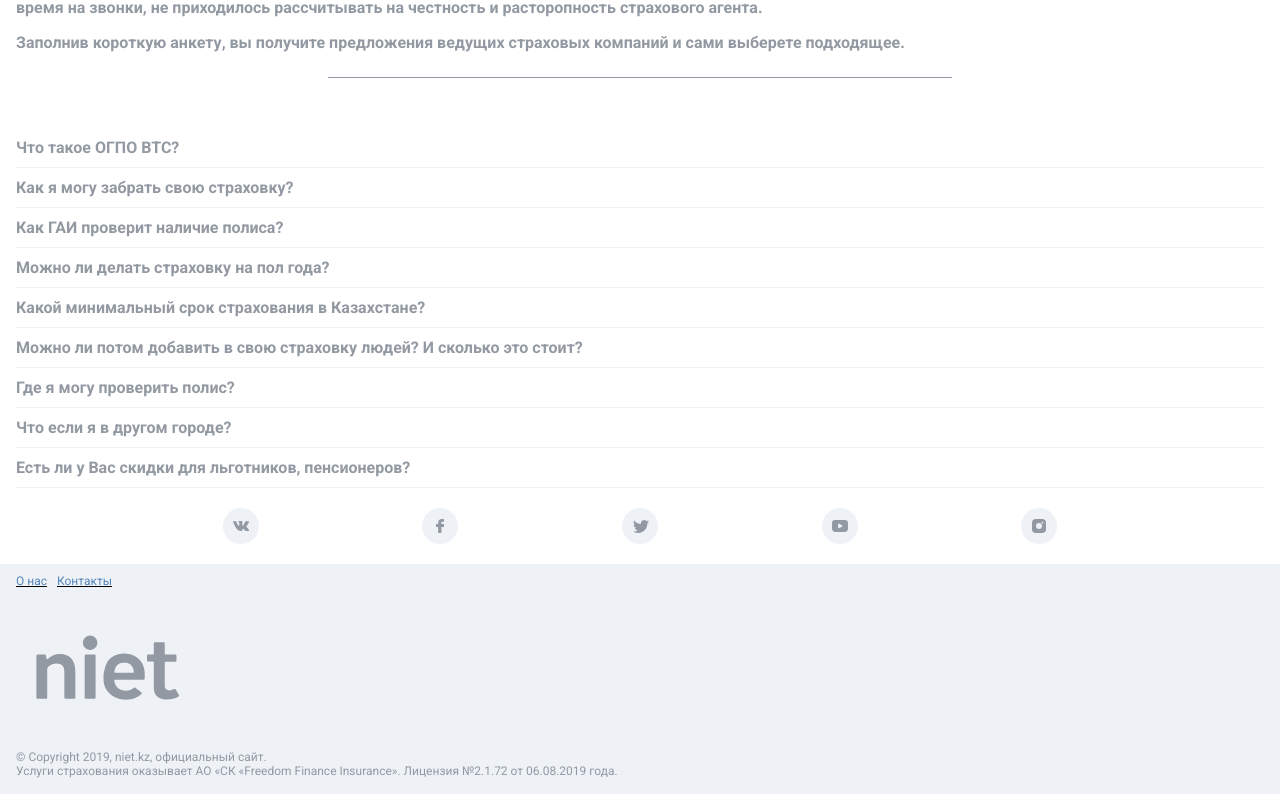
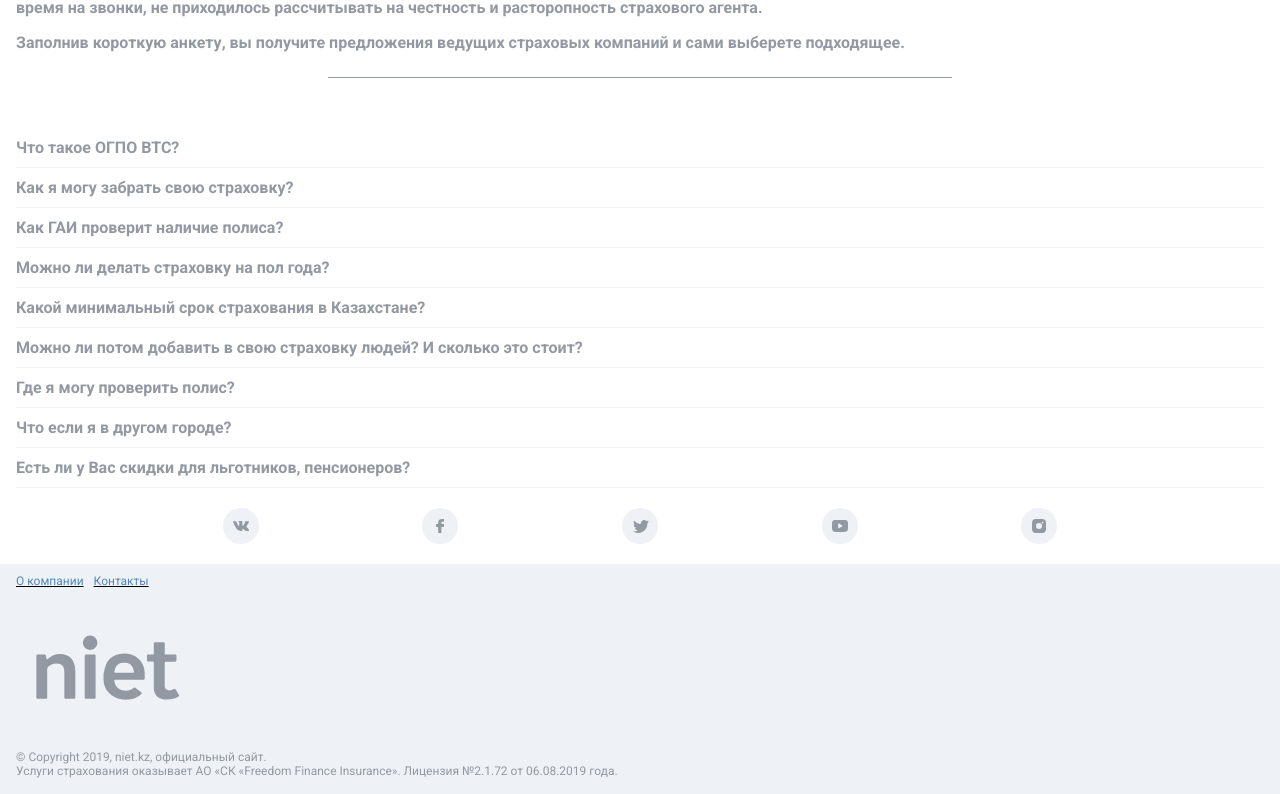
Before and after one commit to AskhatB/niet-mobile, a Next.js app: page / in a window 1280 px wide. Shown: the part 995-1789 px from the top of the page. Built offline with nearby package versions, Linux system fonts and the light colour scheme.

Commit message:
fix: about company

```diff
--- a/components/Footer/index.js
+++ b/components/Footer/index.js
@@ -9,7 +9,7 @@ const Footer = () => {
       <Menu>
         <MenuItem>
           <Link href="/about">
-            <a>О нас</a>
+            <a>О компании</a>
           </Link>
         </MenuItem>
         <MenuItem>
```
